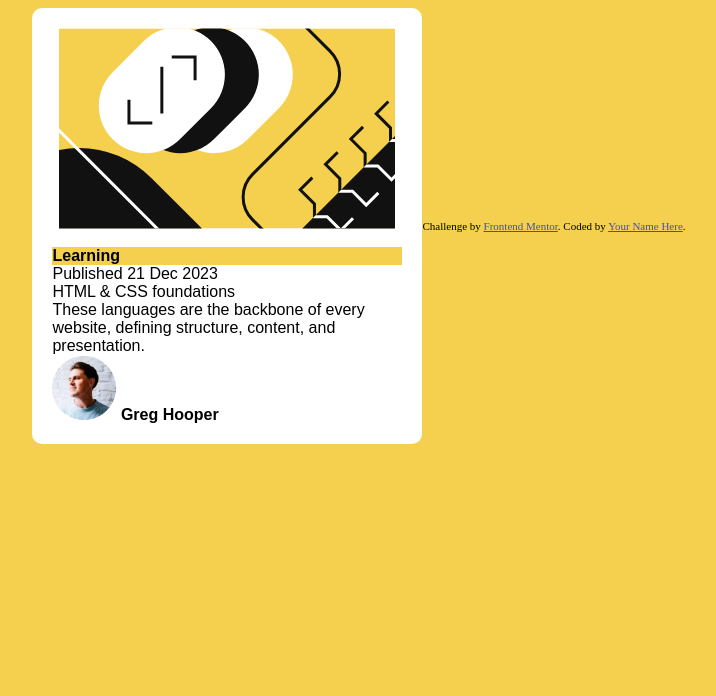
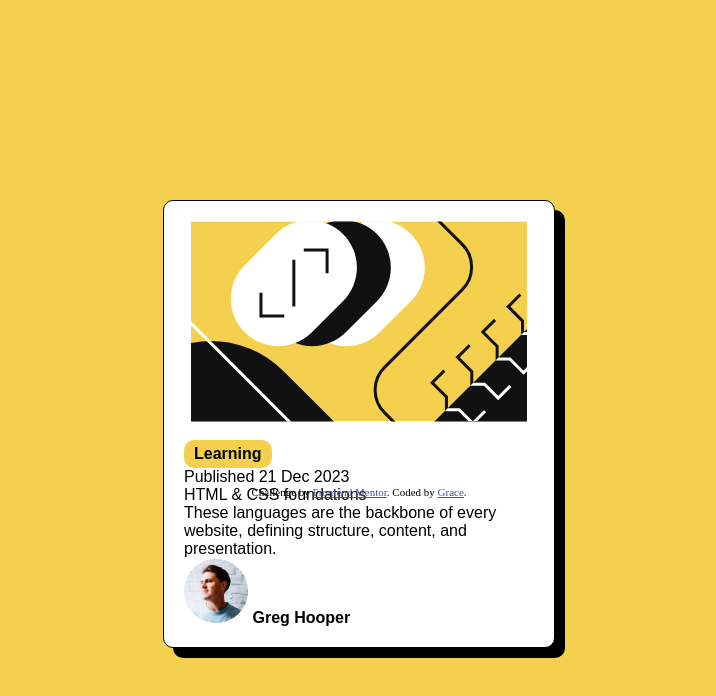
Before and after one commit to grace-belle/blog-preview-card-main, a plain HTML site: page index.html in a window 1280 px wide. Shown: the whole page, without its empty margins (281-997 px from the left). Drawn offline with Linux system fonts and the light colour scheme.

Commit message:
Getting closer with CSS design

```diff
--- a/index.html
+++ b/index.html
@@ -24,17 +24,24 @@
     }
 
     .card {
+      position: absolute;
+      top: 25%;
       background-color:white;
       font-family: 'Figtree', sans-serif;
       width: 350px;
       border-radius: 10px;
       padding: 20px;
       justify-content: center;
+      border: 1px solid black;
+      box-shadow: 10px 10px 0px black;
     }
 
     .card_category {
+      display: inline-block;
       background-color: #F4D04E;
+      border-radius: 10px;
       font-weight: 700;
+      padding: 5px 10px;
     }
 
     .card_image {
@@ -46,7 +53,12 @@
       font-weight: 700;
 
     }
-
+    .bottom {
+      position: absolute;
+      top: 60%;
+      left: 50%;
+      transform:translate(-50%,50%)
+    }
     .attribution { font-size: 11px; text-align: center; align-items: center; }
     .attribution a { color: hsl(228, 45%, 44%); }
   </style>
@@ -77,10 +89,11 @@
   </div>
 
 
-
-  <div class="attribution">
-    Challenge by <a href="https://www.frontendmentor.io?ref=challenge" target="_blank">Frontend Mentor</a>.
-    Coded by <a href="#">Your Name Here</a>.
+  <div class = "bottom">
+    <div class="attribution">
+      Challenge by <a href="https://www.frontendmentor.io?ref=challenge" target="_blank">Frontend Mentor</a>.
+      Coded by <a href="#">Grace</a>.
+    </div>
   </div>
 </body>
 </html>
```
